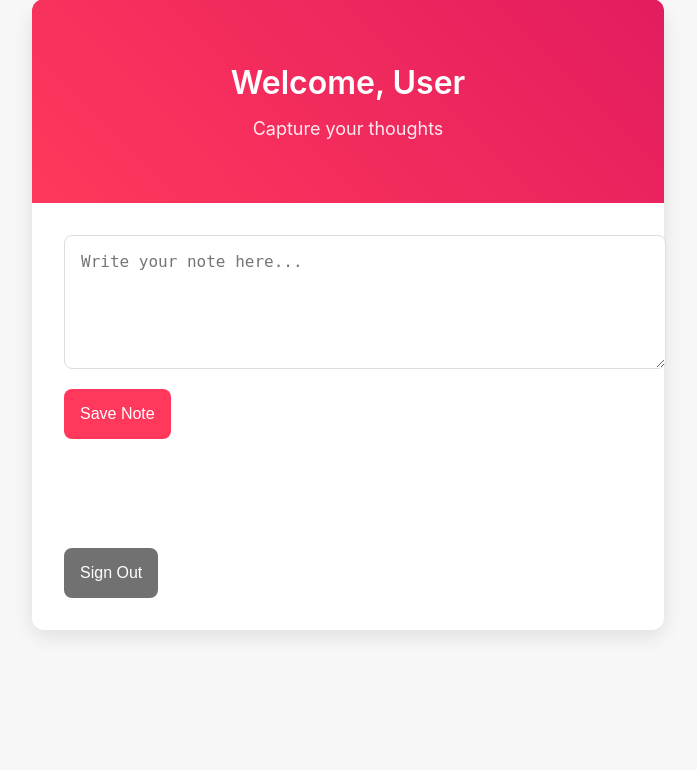
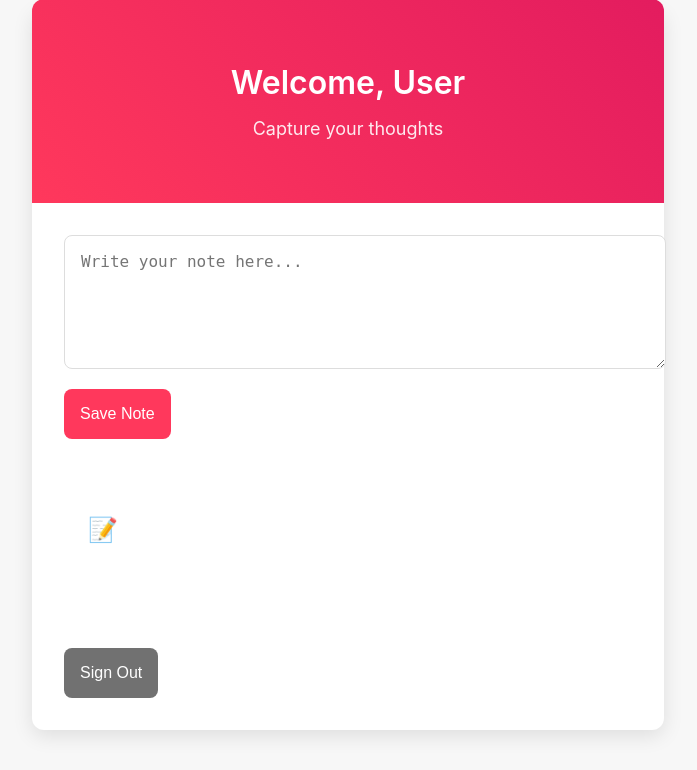
Before and after one commit to rahulxc/SupabasePython, a Flask app: page /dashboard in a window 1280 px wide. Shown: the part 33-803 px from the top of the page, without its empty margins (292-989 px from the left). Before the commit the page ends 669 px from the top, so only its background shows below. Run offline with Flask 3, Linux system fonts and the light colour scheme.

Commit message:
Assistant checkpoint: Enhanced saved notes section styling and layout
Assistant generated file changes:
- static/style.css: Enhance saved notes section styling
- templates/dashboard.html: Update saved notes layout

---

User prompt:

I don't see the saved notes section here!!! please help, this still doesn't work

```diff
--- a/static/style.css
+++ b/static/style.css
@@ -145,11 +145,35 @@ textarea {
 
 .saved-notes-section {
   margin: 32px 0;
+  padding: 24px;
+  background: rgba(255, 255, 255, 0.05);
+  border-radius: 8px;
 }
 
 .saved-notes-section h2 {
   color: var(--white);
-  margin-bottom: 16px;
+  margin-bottom: 24px;
+  font-size: 24px;
+}
+
+.notes-list {
+  display: grid;
+  grid-template-columns: repeat(auto-fill, minmax(300px, 1fr));
+  gap: 20px;
+}
+
+.note {
+  background: rgba(255, 255, 255, 0.1);
+  padding: 20px;
+  border-radius: 8px;
+  box-shadow: 0 2px 4px rgba(0, 0, 0, 0.1);
+}
+
+.note p {
+  color: var(--white);
+  margin: 0;
+  font-size: 16px;
+  line-height: 1.5;
 }
 
 .no-notes {
--- a/templates/dashboard.html
+++ b/templates/dashboard.html
@@ -18,7 +18,7 @@
         </form>
 
         <div class="saved-notes-section">
-            <h2>Saved Notes</h2>
+            <h2>📝 Your Saved Notes</h2>
             <div id="notesList" class="notes-list">
                 <!-- Notes will be inserted here -->
             </div>
```
